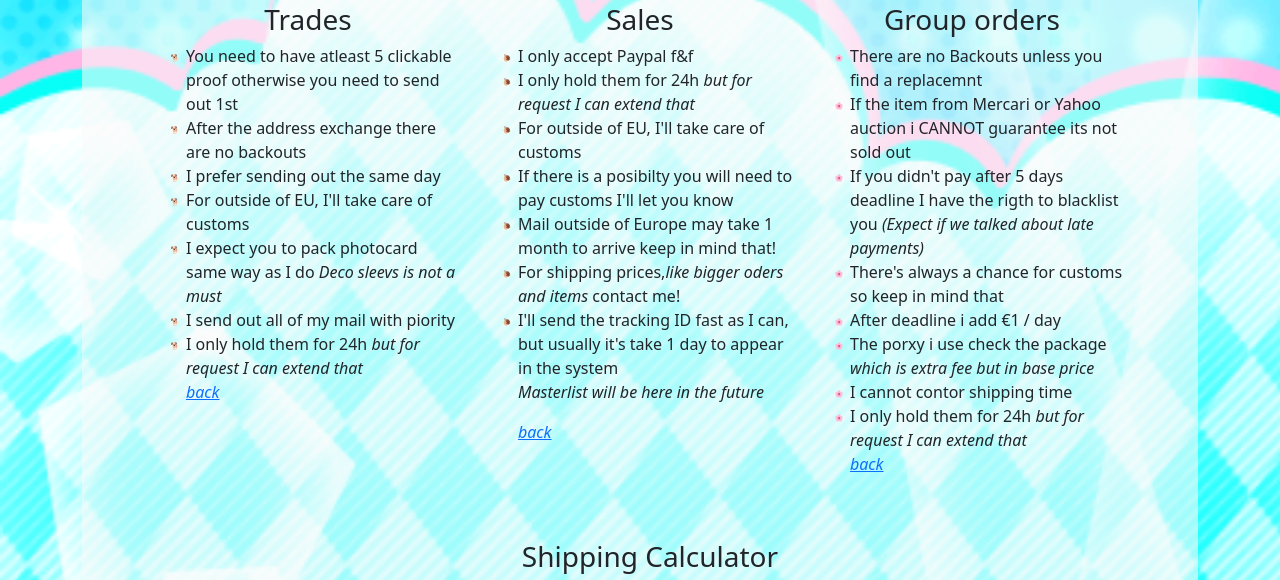
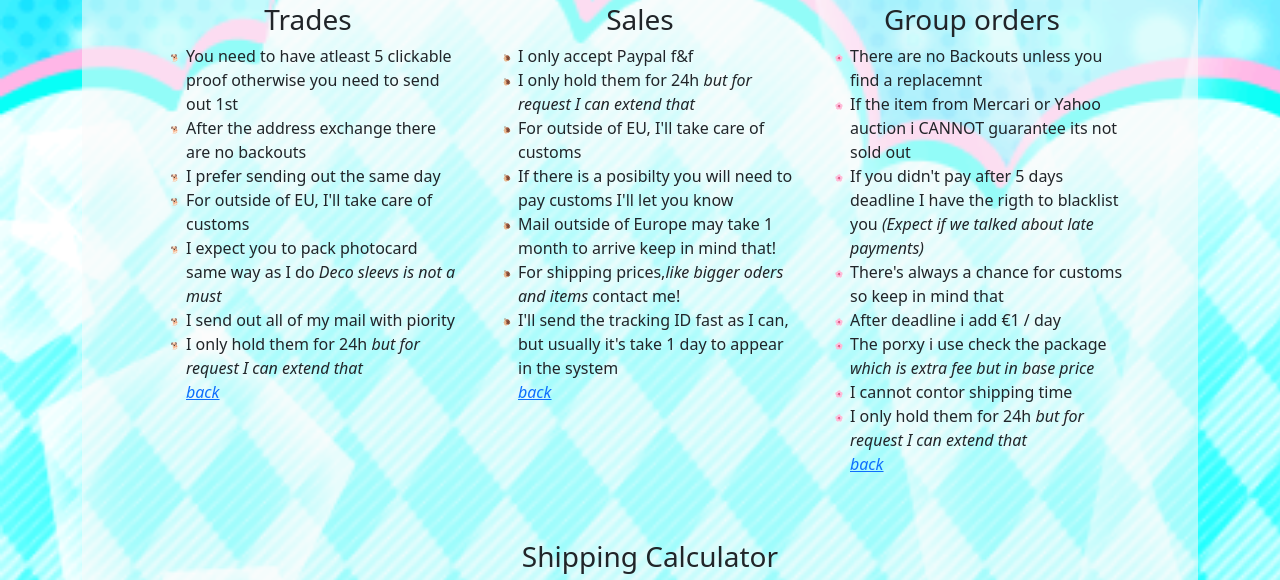
Before and after one commit to EFanni05/TradeSite, a website built with Vite: page index.html in a window 1280 px wide. Shown: the part 1006-1586 px from the top of the page. Built offline with nearby package versions, Linux system fonts and the light colour scheme.

Commit message:
update on the base site

```diff
--- a/index.html
+++ b/index.html
@@ -82,7 +82,7 @@
                     <li>Mail outside of Europe may take 1 month to arrive keep in mind that!</li>
                     <li>For shipping prices,<i>like bigger oders and items</i> contact me!</li>
                     <li>I'll send the tracking ID fast as I can, but usually it's take 1 day to appear in the system</li>
-                    <p><i>Masterlist will be here in the future</i></p>
+                    <!--<p><i>Masterlist will be here in the future</i></p> -->
                     <p><a href="#Top">back</a></p>
                 </ul>
             </div>
```
